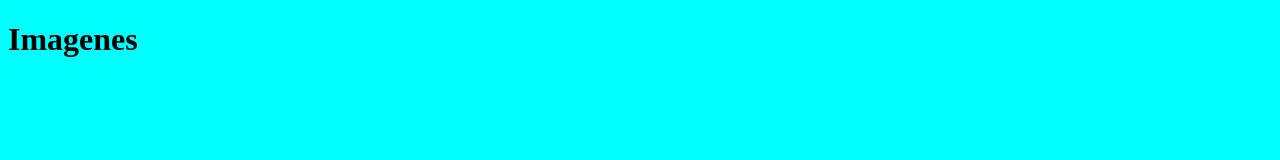
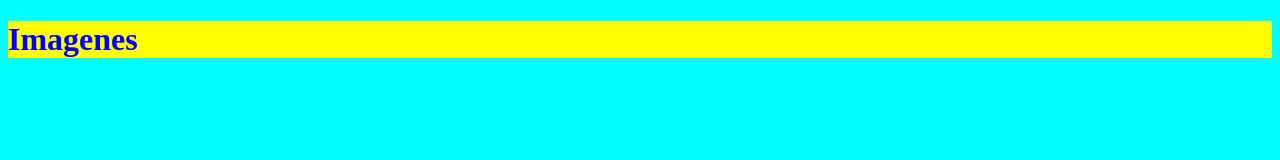
Before and after one commit to miguellobato1/1EVAL_HTMLyCSS_APPWEB_2smrb_miguellobato, a plain HTML site: page multimedia/multimedia.html in a window 1280 px wide. Drawn offline with Linux system fonts and the light colour scheme.

Commit message:
ekiseaif

```diff
--- a/multimedia/estilos/estilos.css
+++ b/multimedia/estilos/estilos.css
@@ -1,5 +1,5 @@
 /* Esto  esun comentario*/
-h1. {
+h1{
     color: blue;
     background-color: yellow;
 }
```
